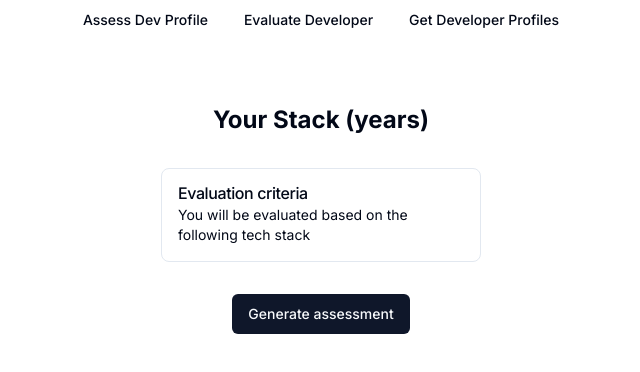
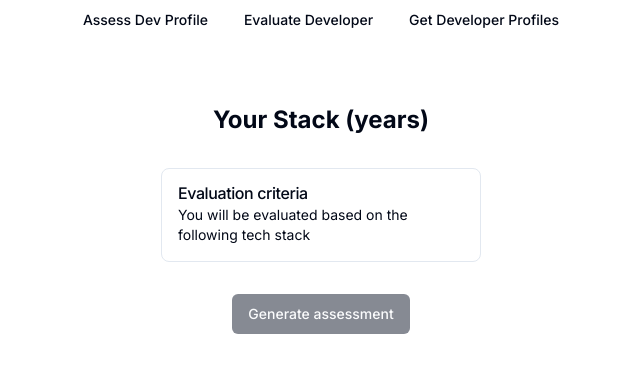
Before and after one commit to esponges/dev-assessments-app, a Next.js app: page /app/evaluate in a window 1280 px wide. Shown: the top 372 px of the page, without its empty margins (319-959 px from the left). Built offline with nearby package versions, Linux system fonts and the light colour scheme.

Commit message:
sanitize stack sent to server

```diff
--- a/src/components/organisms/tech-stack-list.tsx
+++ b/src/components/organisms/tech-stack-list.tsx
@@ -70,7 +70,7 @@ export function TechStackList({ stack, setStack }: Props) {
                   type='number'
                   id={el.tech}
                   className='max-w-[4rem]'
-                  value={el.experience}
+                  value={el.experience || 0}
                   onChange={(e) =>
                     handleTechStackUpdate(el.tech, Number(e.target.value))
                   }
--- a/src/pages/app/evaluate/index.tsx
+++ b/src/pages/app/evaluate/index.tsx
@@ -30,7 +30,6 @@ type Assessment = {
 };
 
 type MutationVariables = {
-  id: string;
   stack: TechStack;
 };
 
@@ -47,13 +46,12 @@ const getDevDetails = async (id: string) => {
   return json;
 };
 
-const generateAssessment = async ({ id, stack }: MutationVariables) => {
+const generateAssessment = async ({ stack }: MutationVariables) => {
   const res = await fetch(
     `${process.env.NEXT_PUBLIC_API_URL}/api/assessment/create`,
     {
       method: 'POST',
       body: JSON.stringify({
-        id,
         stack,
       }),
       headers: {
@@ -101,13 +99,19 @@ export default function Evaluate() {
   }, [data]);
 
   const handleGenerateAssessment = async () => {
+    // don't send 0 experience
+    const nonZeroStack = techStack.filter((el) => el.experience > 0);
+
+    // todo: probably just pick the stack elements with the biggest experience?
+
     if (data) {
-      await generateAssessment({
-        id: data.id,
-        stack: data.detailedTechStack,
+      createAssessment({
+        stack: nonZeroStack,
       });
     }
   };
+
+  console.log('assessment', assessment);
 
   return (
     <Container className='px-6'>
@@ -120,7 +124,12 @@ export default function Evaluate() {
       {techStack.length > 0 ? (
         <TechStackList stack={techStack} setStack={setTechStack} />
       ) : null}
-      <Button onClick={handleGenerateAssessment} className='my-4'>
+      <Button
+        type='submit'
+        className='my-4'
+        onClick={handleGenerateAssessment}
+        disabled={!techStack.length}
+      >
         Generate assessment
       </Button>
       {assessment && <pre>{JSON.stringify(assessment, null, 2)}</pre>}
```
